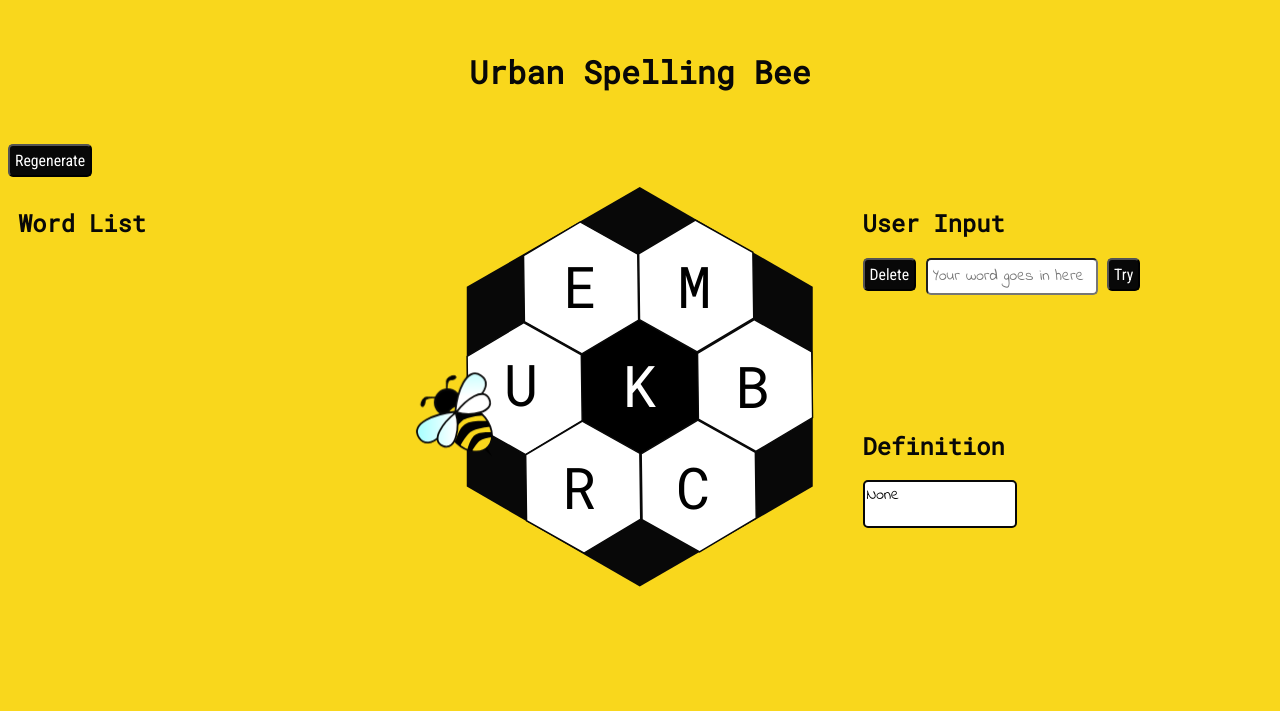
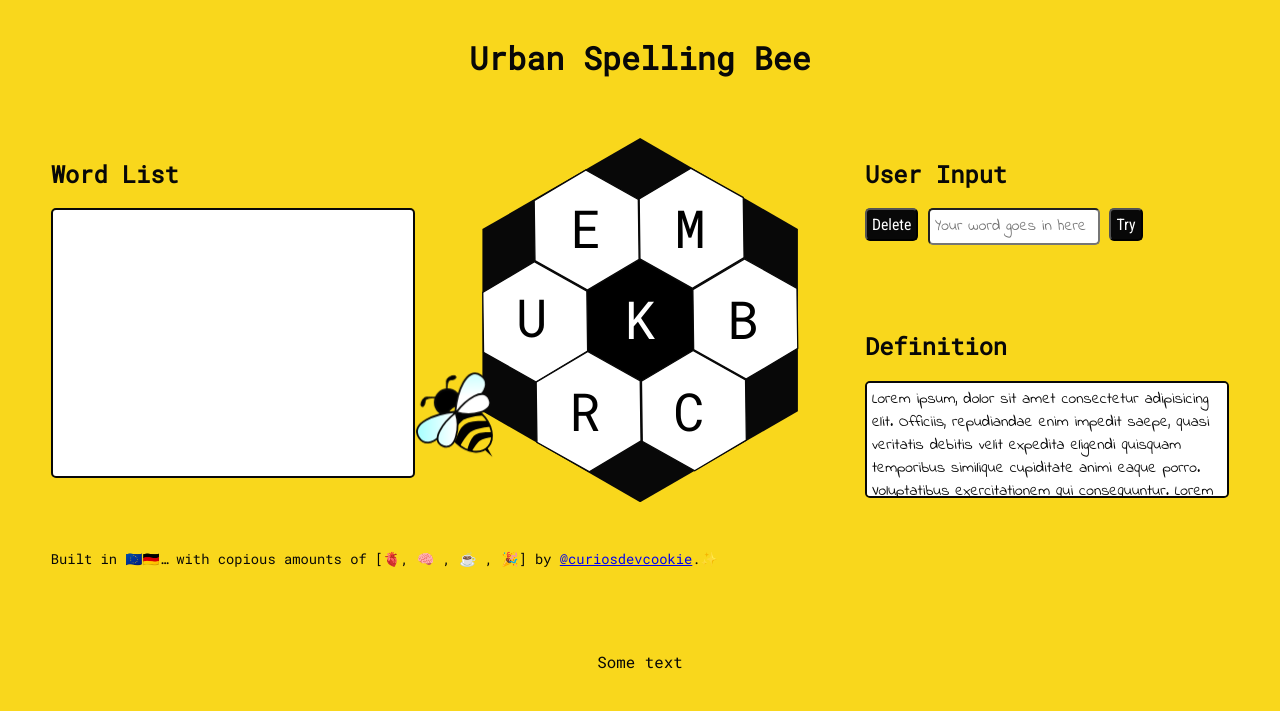
Before and after one commit to curiosdevcookie/Harvard-CS50, a Flask app: page / in a window 1280 px wide. Shown: the top 711 px of the page. Run offline with Flask 3, Linux system fonts and the light colour scheme; data that the repository does not hold is empty.

Commit message:
Add little footer web component.

```diff
--- a/week_11__final-project/spelling_bee/static/css/index.css
+++ b/week_11__final-project/spelling_bee/static/css/index.css
@@ -21,7 +21,6 @@
 
   --color-graphite: #080808;
   --color-yellow: #f9d71c;
-  /* cda434 */
 }
 
 /*GENERAL STYLING*/
@@ -32,14 +31,54 @@ body {
   color: var(--color-graphite);
 }
 
-/* Grid */
+/* Grids */
+
+body {
+  display: grid;
+  grid-template-areas: "header" "main" "footer";
+  grid-template-columns: 1fr;
+  grid-template-rows: 10rem 1fr 10rem;
+  gap: 3rem;
+}
+
+/* @media screen and(max-width: 768px) {
+  body {
+    display: grid;
+    grid-template-areas: "header" "main" "footer";
+    grid-template-columns: 1fr;
+    grid-template-rows: 10rem 1fr 10rem;
+  }
+} */
+
+header {
+  grid-area: header;
+  display: flex;
+  justify-content: center;
+  align-items: center;
+}
+
+main {
+  grid-area: main;
+}
+
+footer {
+  grid-area: footer;
+  display: flex;
+  justify-content: center;
+  align-items: center;
+}
+
 main {
   display: grid;
-  grid-template-areas: "list comb input" "list comb definition";
+  grid-template-areas: "list comb input" "list comb definition" "cdc-footer cdc-footer .";
+
+
   grid-template-columns: 1fr 1fr 1fr;
-  grid-template-rows: 20rem 20rem;
-  gap: calc(1rem + 1vw);
-  padding: 1rem;
+  grid-template-rows: 15rem 1fr;
+  row-gap: calc(1rem + 1vw);
+  column-gap: calc(3rem + 1vw);
+  padding: 0 calc(3rem + 1vw);
+
 }
 
 /* @media screen and(max-width: 768px) {
@@ -67,6 +106,10 @@ main {
   grid-area: list;
 }
 
+cdc-footer {
+  grid-area: cdc-footer;
+}
+
 /* List styling */
 #word-list-ul {
   font-family: var(--font-handwriting);
@@ -86,14 +129,9 @@ h6 {
   text-transform: capitalize;
 }
 
-h1 {
-
-  text-align: center;
-  padding: 3rem 0;
-}
-
 
 /* Bee */
+
 #beeOne {
   position: absolute;
   top: -30%;
@@ -214,13 +252,31 @@ input {
   outline: none;
 }
 
-#definition-area {
+#definition-area,
+#word-list-ul {
   font-family: var(--font-handwriting);
   font-size: calc(0.3rem + 1vw);
   background-color: white;
+  padding: 0.5rem;
   border: 0.2rem solid var(--color-graphite);
   border-radius: 0.5rem;
   resize: none;
-  overflow-y: hidden;
   outline: none;
 }
+
+#definition-area {
+  max-height: 8vw;
+  overflow-y: scroll;
+}
+
+
+#word-list-ul {
+  min-height: 20vw;
+  column-count: 3;
+}
+
+
+/* Footer */
+cdc-footer {
+  font-size: calc(0.1rem + 1vw);
+}
--- /dev/null
+++ b/week_11__final-project/spelling_bee/static/js/components/cdc-footer.js
@@ -0,0 +1,19 @@
+//Built web component for footer:
+class Footer extends HTMLElement {
+  constructor() {
+    super();
+    let shadow = this.attachShadow({ mode: 'open' });
+    shadow.innerHTML = `
+      <style>
+        section {
+          font-family: var(--font-headings);
+        }
+      </style>
+
+      <section>
+        <p> Built in 🇪🇺🇩🇪…  with copious amounts of [🫀, 🧠 , ☕️ , 🎉] by <a href='https://twitter.com/curiosdevcookie'> @curiosdevcookie</a>.✨</p>
+      </section>
+    `;
+  }
+}
+customElements.define('cdc-footer', Footer);
--- a/week_11__final-project/spelling_bee/static/js/index.js
+++ b/week_11__final-project/spelling_bee/static/js/index.js
@@ -23,30 +23,3 @@ function deleteLetter() {
   const input = document.getElementById('input-word');
   input.value = input.value.slice(0, -1);
 }
-
-
-// STYLE
-
-(function resizeTextareas() {
-  const textareas = document.querySelectorAll('textarea');
-  console.log(textareas);
-  textareas.forEach((textarea) => {
-    /* Add event listener to each textarea */
-    textarea.addEventListener('input', (event) => {
-      const target = event.target;
-      target.style.height = 'auto';
-      target.style.height = `${target.scrollHeight / 10}rem`;
-    }
-    );
-    /* Initial resize */
-    textarea.style.height = `${textarea.scrollHeight / 10}rem`;
-  });
-}());
-
-// (function checkNote() {
-
-//   if (document.getElementById('b1-note')) {
-//     document.getElementById('b1-note').style.animationPlayState = 'running';
-//   }
-// }
-// )();
--- a/week_11__final-project/spelling_bee/templates/index.html
+++ b/week_11__final-project/spelling_bee/templates/index.html
@@ -11,14 +11,14 @@
     <link rel='icon' href='{{ url_for('static', filename='images/favicon.ico' )
       }}' type='image/x-icon'>
     <script src='{{ url_for('static', filename='js/index.js' ) }}' type='module'></script>
-    <!-- <script src='https://github.com/curiosdevcooki/curiosdevcookie-portfolio/blob/d05042ec67f95d5dee8816d600bcec13286b3f2b/components/footer/cdc-footer.js' type='module'></script> -->
-
+    <script src='{{ url_for('static',
+      filename='js/components/cdc-footer.js' ) }}' type='module'></script>
   </head>
   <body>
     <header>
       <h1>Urban Spelling Bee</h1>
       <form action='/regenerate' method='post'>
-        <button type='submit'>Regenerate</button>
+        <button hidden type='submit'>Regenerate</button>
       </form>
       <!-- <h3>Letters of the Day: {{ random_seven }}</h3>
 
@@ -291,9 +291,15 @@
 
       <section id='definition-section'>
         <h2>Definition</h2>
-        <label for='definition-area'></label>
-        <textarea id='definition-area' name='definition-area' title='Definition'
-          readonly>{{ definition }}</textarea>
+        <p id='definition-area'>Lorem ipsum, dolor sit amet consectetur
+          adipisicing elit. Officiis, repudiandae enim impedit saepe, quasi
+          veritatis debitis velit expedita eligendi quisquam temporibus
+          similique cupiditate animi eaque porro. Voluptatibus exercitationem
+          qui consequuntur. Lorem ipsum, dolor sit amet consectetur
+          adipisicing elit. Officiis, repudiandae enim impedit saepe, quasi
+          veritatis debitis velit expedita eligendi quisquam temporibus
+          similique cupiditate animi eaque porro. Voluptatibus exercitationem
+          qui consequuntur.</p>
       </section>
 
       <section id='word-list'>
@@ -305,10 +311,12 @@
         </ul>
       </section>
 
+      <cdc-footer></cdc-footer>
+
     </main>
 
     <footer>
-      <!-- <cdc-footer></cdc-footer> -->
+      Some text
     </footer>
 
   </body>
```
